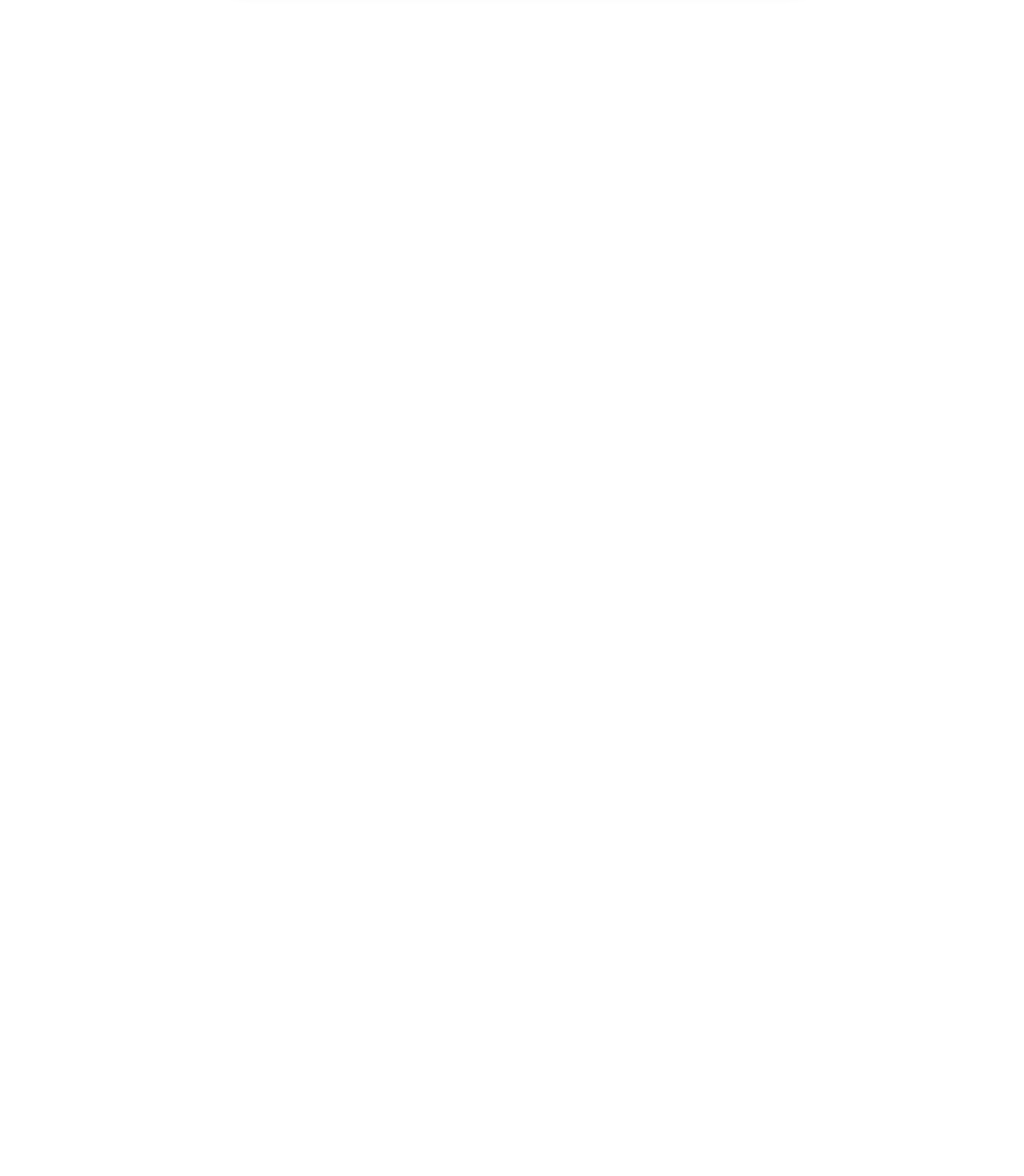
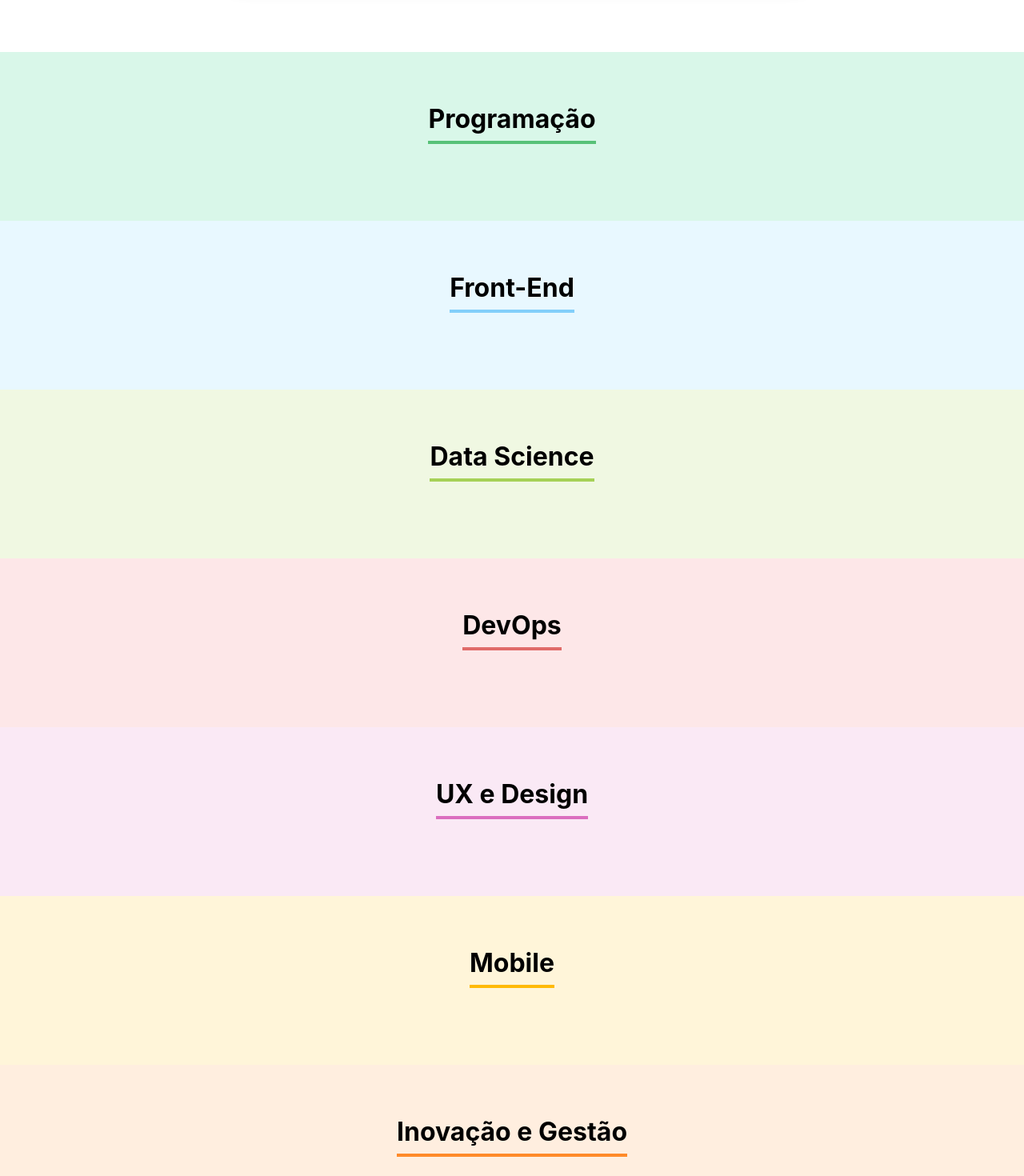
Before and after one commit to LaleskaSalles/organo, a React (Create React App) app: page / in a window 1280 px wide. Shown: the part 1380-2850 px from the top of the page at 80% size. Before the commit the page ends 1445 px from the top, so only its background shows below. Built offline with nearby package versions, Linux system fonts and the light colour scheme.

Commit message:
montando_times

```diff
--- a/src/App.js
+++ b/src/App.js
@@ -1,8 +1,47 @@
 import { useState } from "react";
 import Banner from "./componentes/Banner";
 import Formulario from "./componentes/Formulario";
+import Time from "./componentes/Time";
 
 function App() {
+
+  const time = [
+    {
+      nome: 'Programação',
+      corPrimaria: '#57C278',
+      corSecundaria: '#D9F7E9',
+    },
+    {
+      nome: 'Front-End',
+      corPrimaria: '#82CFFA',
+      corSecundaria: '#E8F8FF',
+    },
+    {
+      nome: 'Data Science',
+      corPrimaria: '#A6D157',
+      corSecundaria: '#F0F8E2',
+    },
+    {
+      nome: 'DevOps',
+      corPrimaria: '#E06B69',
+      corSecundaria: '#FDE7E8',
+    },
+    {
+      nome: 'UX e Design',
+      corPrimaria: '#DB6EBF',
+      corSecundaria: '#FAE9F5',
+    },
+    {
+      nome: 'Mobile',
+      corPrimaria: '#FFBA05',
+      corSecundaria: '#FFF5D9',
+    },
+    {
+      nome: 'Inovação e Gestão',
+      corPrimaria: '#FF8A29',
+      corSecundaria: '#FFEEDF',
+    }
+  ]
 
   const [colaboradores, setColaboradores] = useState([])
 
@@ -16,8 +55,19 @@
     <div className="App">
       <Banner/>
       <Formulario
+        times={time.map(time =>time.nome)}
         aoColaboradorCadastrado={colaborador => aoNovoColaboradorAdd(colaborador)}
       />
+      {time.map(time => <Time
+        key={time.nome}
+        nome={time.nome}
+        corPrimaria={time.corPrimaria}
+        corSecundaria={time.corSecundaria}
+        colaboradores={colaboradores.filter(colaborador => colaborador.time == time.nome)}
+      />)}
+
+
+
     </div>
   );
 }
--- /dev/null
+++ b/src/componentes/Colaborador/Colaborador.css
@@ -0,0 +1,37 @@
+.colaborador {
+    width: 280px;
+}
+
+.colaborador .cabecalho {
+    background-color:  #F0F0F0;
+    border-radius: 10px 10px 0px 0px;
+}
+.colaborador img {
+    width: 100px;
+    border-radius: 50%;
+    position: relative;
+    bottom: -50px;
+}
+
+.colaborador .rodape {
+    background: #FFFFFF;
+    box-shadow: 5px 5px 15px rgba(0, 0, 0, 0.08);
+    border-radius: 0px 0px 10px 10px;
+    padding-top: 90px;
+    padding-bottom: 40px;
+}
+
+.colaborador .rodape h4 {
+    color: #6278F7;
+    font-size: 18px;
+    line-height: 22px;
+    font-weight: bold;
+    margin-bottom: 8px;
+}
+
+.colaborador .rodape h5 {
+    font-size: 18px;
+    line-height: 22px;
+    color: #212121;
+    padding: 0 16px;
+}
--- /dev/null
+++ b/src/componentes/Colaborador/index.js
@@ -0,0 +1,18 @@
+import './Colaborador.css'
+
+const Colaborador = (props) => {
+    return (
+        <div className='colaborador'>
+            <div className='cabecalho'>
+            <img src='https://digimedia.web.ua.pt/wp-content/uploads/2017/05/default-user-image.png' alt={props.nome}/>
+            </div>
+            <div className='rodape'>
+                <h4>{props.nome}</h4>
+                <h5>{props.cargo}</h5>
+            </div>
+        </div>
+
+    )
+}
+
+export default Colaborador
--- a/src/componentes/Formulario/index.js
+++ b/src/componentes/Formulario/index.js
@@ -6,16 +6,6 @@
 
 
 const Formulario = (props) =>{
-
-    const times = [
-        'Programação',
-        'Front-End',
-        'Data Science',
-        'DevOps',
-        'UX e Design',
-        'Mobile',
-        'Inovação e Gestão'
-    ]
 
     const [nome, setNome] = useState('')
     const [cargo, setCargo] = useState('')
@@ -59,7 +49,8 @@
             <ListaSuspensa
                 required={true}
                 label="Time"
-                itens = {times}
+                itens = {props.times}
+                valor = {time}
                 aoAlterado={valor => setTime(valor)}
             />
             <Botao>Criar Card</Botao>
--- /dev/null
+++ b/src/componentes/Time/Time.css
@@ -0,0 +1,18 @@
+.time {
+    text-align: center;
+    padding: 32px;
+}
+
+.time h3{
+    font-size: 32px;
+    border-bottom: 4px solid ;
+    display: inline-block;
+    padding-bottom: 8px;
+}
+
+.time .colaboradores{
+    display: flex;
+    justify-content: space-around;
+    margin-top: 32px;
+    flex-wrap: wrap;
+}
--- /dev/null
+++ b/src/componentes/Time/index.js
@@ -0,0 +1,14 @@
+import './Time.css'
+import Colaborador from '../Colaborador'
+const Time = (props) => {
+    return(
+        <section className='time' style={{backgroundColor: props.corSecundaria}}>
+            <h3 style={{borderColor: props.corPrimaria}}>{props.nome}</h3>
+            <div className='colaboradores'>
+                {props.colaboradores.map(colaborador => <Colaborador nome={colaborador.nome} cargo={colaborador.cargo}/>)}
+            </div>
+        </section>
+    )
+}
+
+export default Time
```
